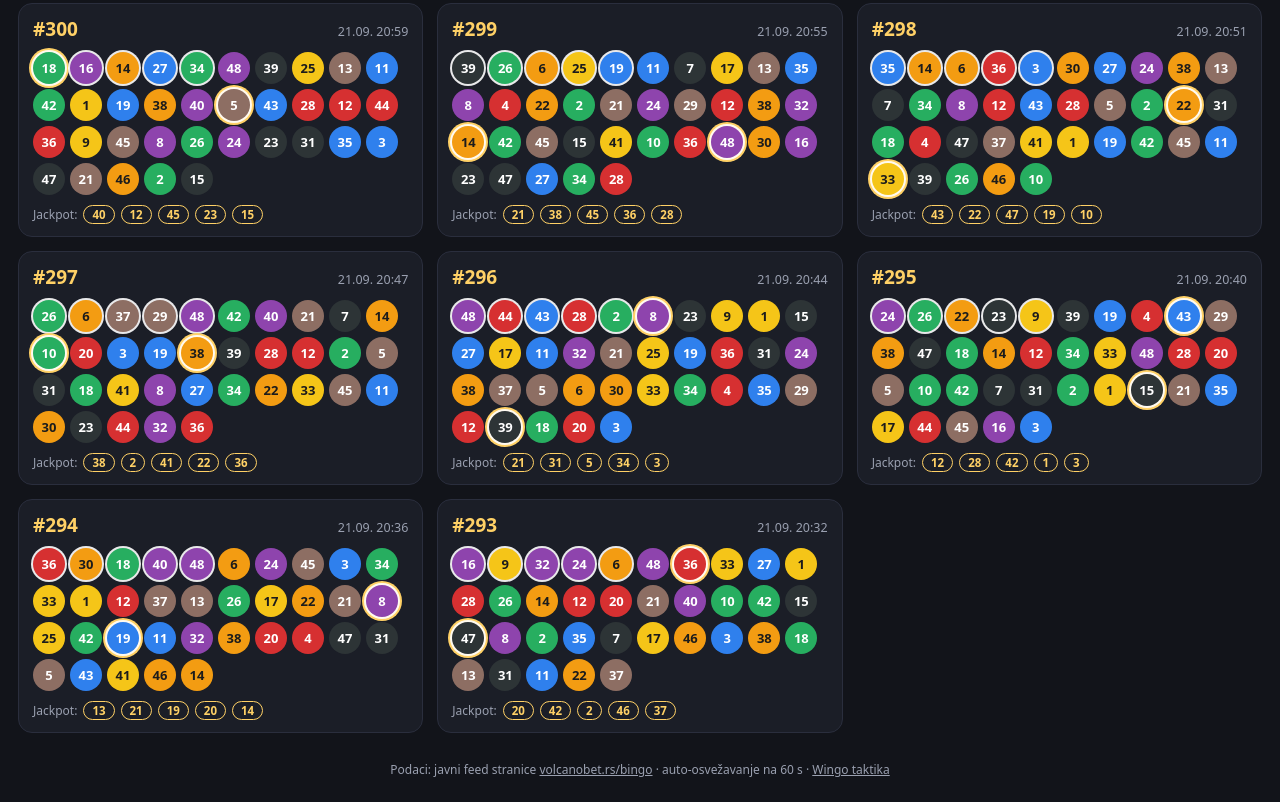
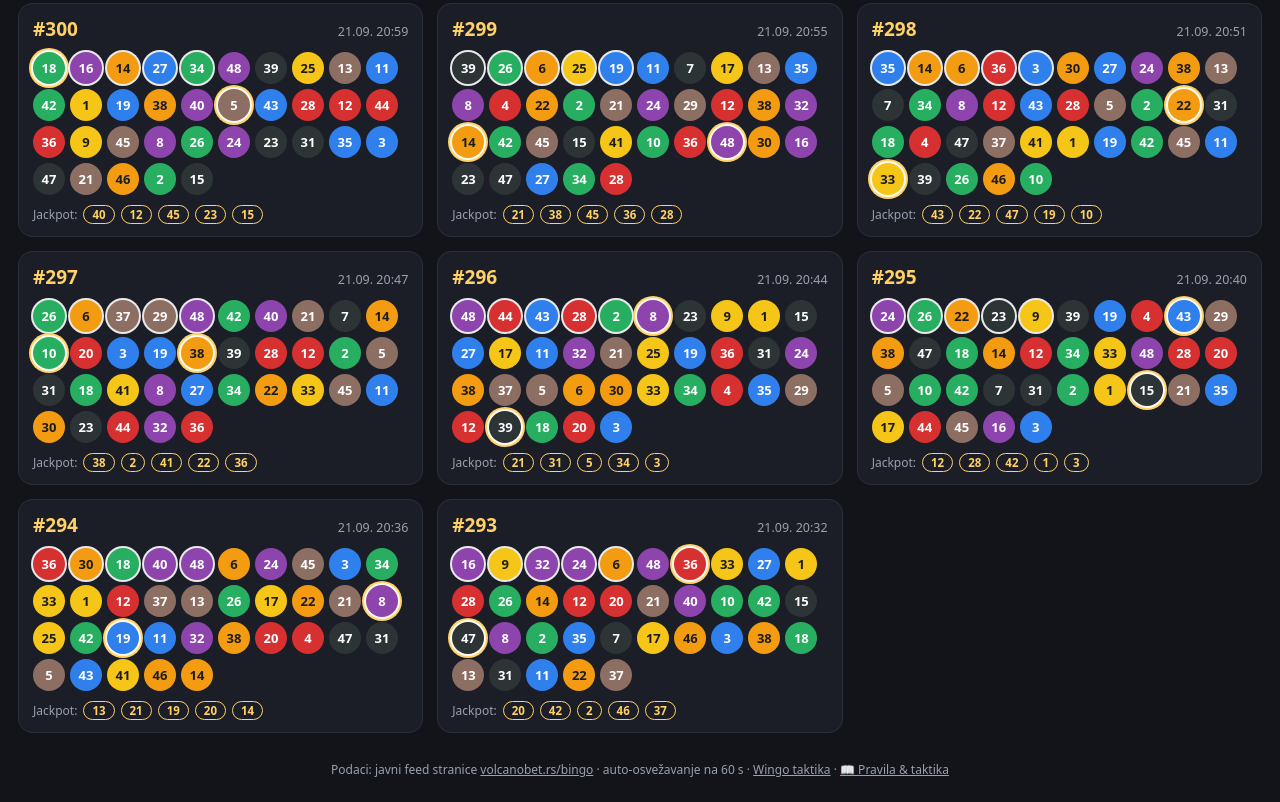
Before and after one commit to dexilio13-ui/wingo, a website: page index.html in a window 1280 px wide. Shown: the part 3077-3879 px from the top of the page. Drawn offline with Linux system fonts and the light colour scheme.

Commit message:
feat: link na vodic (Pravila & taktika) u index footer

```diff
--- a/index.html
+++ b/index.html
@@ -136,7 +136,7 @@
   <div id="rounds" class="grid"></div>
 </main>
 
-<footer>Podaci: javni feed stranice <a href="https://www.volcanobet.rs/bingo?tab=tickets&amp;results=last" target="_blank" rel="noopener">volcanobet.rs/bingo</a> · auto-osvežavanje na 60 s · <a href="wingo.html">Wingo taktika</a></footer>
+<footer>Podaci: javni feed stranice <a href="https://www.volcanobet.rs/bingo?tab=tickets&amp;results=last" target="_blank" rel="noopener">volcanobet.rs/bingo</a> · auto-osvežavanje na 60 s · <a href="wingo.html">Wingo taktika</a> · <a href="wingo.html#vodic">📖 Pravila & taktika</a></footer>
 
 <script>
 "use strict";
```
